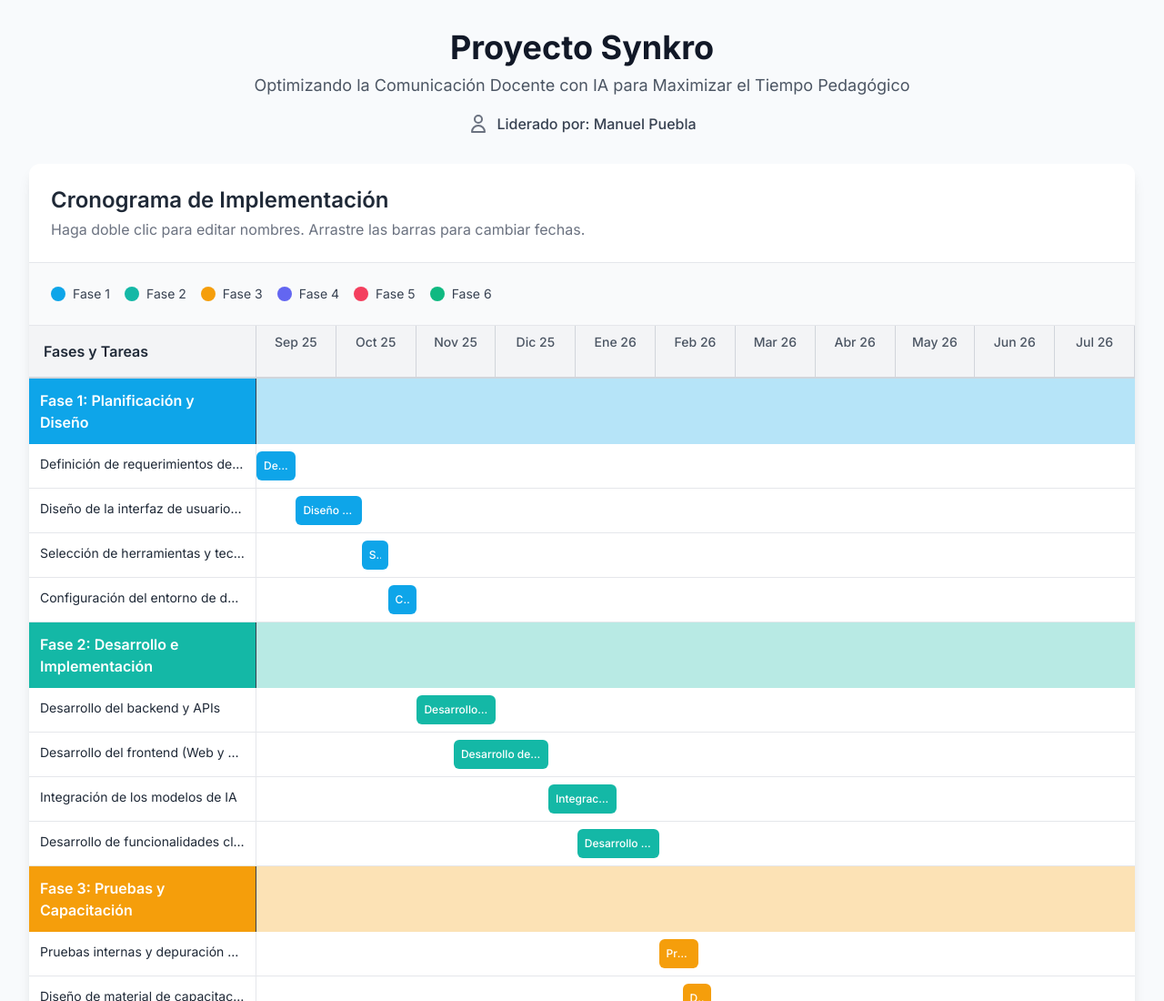
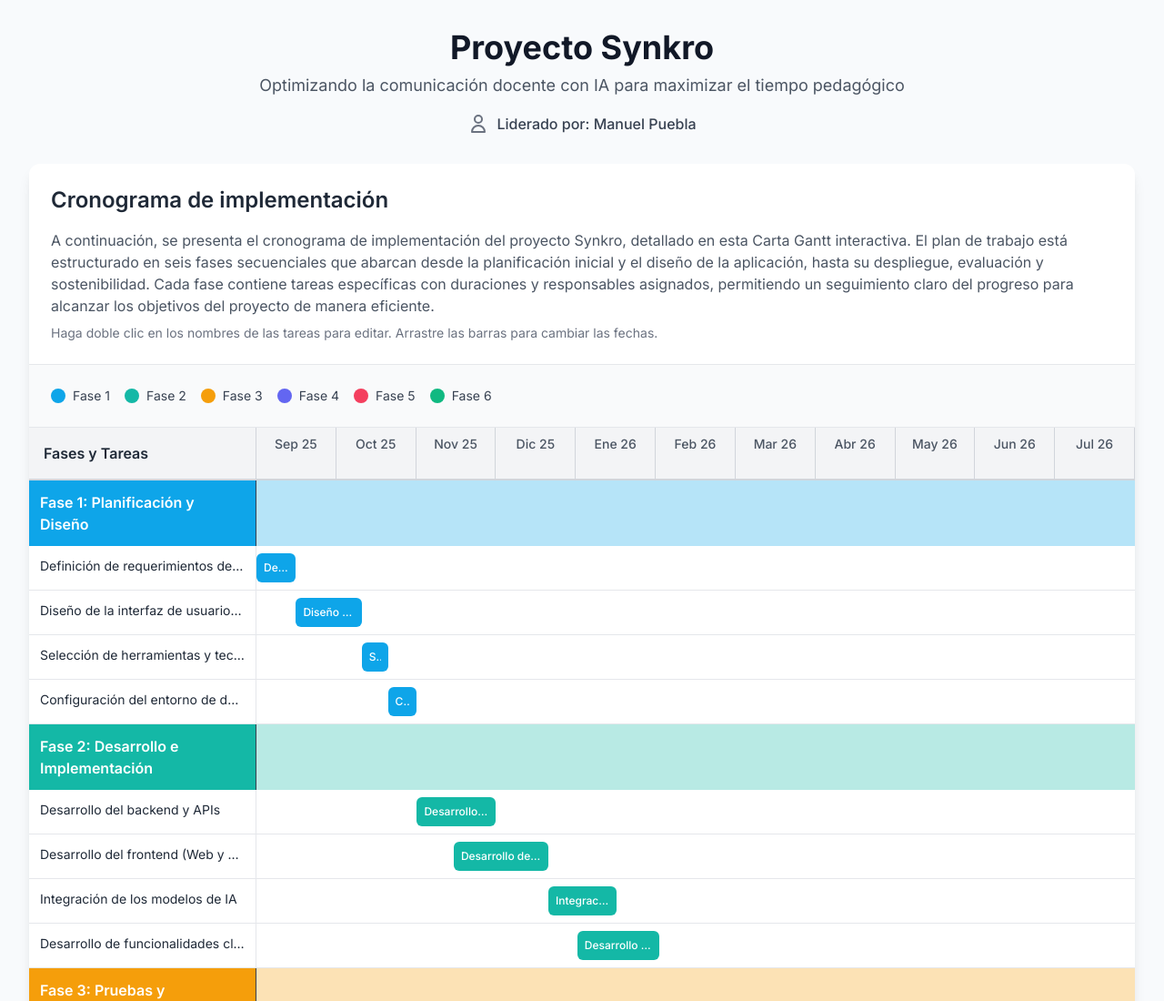
Before and after one commit to ManuelPueblaVega/Carta_Gantt-Synkro, a plain HTML site: page index.html in a window 1280 px wide. Shown: the top 1100 px of the page at 91% size. Drawn offline with nearby package versions, Linux system fonts and the light colour scheme.

Commit message:
index.html

```diff
--- a/index.html
+++ b/index.html
@@ -69,7 +69,7 @@
 
         <header class="mb-8 text-center">
             <h1 class="text-3xl sm:text-4xl font-bold text-gray-900">Proyecto Synkro</h1>
-            <p class="mt-2 text-lg text-gray-600">Optimizando la Comunicación Docente con IA para Maximizar el Tiempo Pedagógico</p>
+            <p class="mt-2 text-lg text-gray-600">Optimizando la comunicación docente con IA para maximizar el tiempo pedagógico</p>
             <div class="mt-4 flex justify-center items-center gap-2">
                 <svg xmlns="http://www.w3.org/2000/svg" class="h-6 w-6 text-gray-500" fill="none" viewBox="0 0 24 24" stroke="currentColor" stroke-width="2">
                     <path stroke-linecap="round" stroke-linejoin="round" d="M16 7a4 4 0 11-8 0 4 4 0 018 0zM12 14a7 7 0 00-7 7h14a7 7 0 00-7-7z" />
@@ -80,8 +80,9 @@
 
         <main class="bg-white rounded-xl shadow-lg overflow-hidden">
             <div class="p-6 border-b border-gray-200">
-                <h2 class="text-2xl font-semibold text-gray-800">Cronograma de Implementación</h2>
-                <p class="mt-1 text-gray-500">Haga doble clic para editar nombres. Arrastre las barras para cambiar fechas.</p>
+                <h2 class="text-2xl font-semibold text-gray-800">Cronograma de implementación</h2>
+                <p class="mt-4 text-gray-600">A continuación, se presenta el cronograma de implementación del proyecto Synkro, detallado en esta Carta Gantt interactiva. El plan de trabajo está estructurado en seis fases secuenciales que abarcan desde la planificación inicial y el diseño de la aplicación, hasta su despliegue, evaluación y sostenibilidad. Cada fase contiene tareas específicas con duraciones y responsables asignados, permitiendo un seguimiento claro del progreso para alcanzar los objetivos del proyecto de manera eficiente.</p>
+                <p class="mt-2 text-gray-500 text-sm">Haga doble clic en los nombres de las tareas para editar. Arrastre las barras para cambiar las fechas.</p>
             </div>
 
             <div id="legend" class="p-4 sm:p-6 flex flex-wrap gap-4 border-b border-gray-200 bg-gray-50"></div>
```
